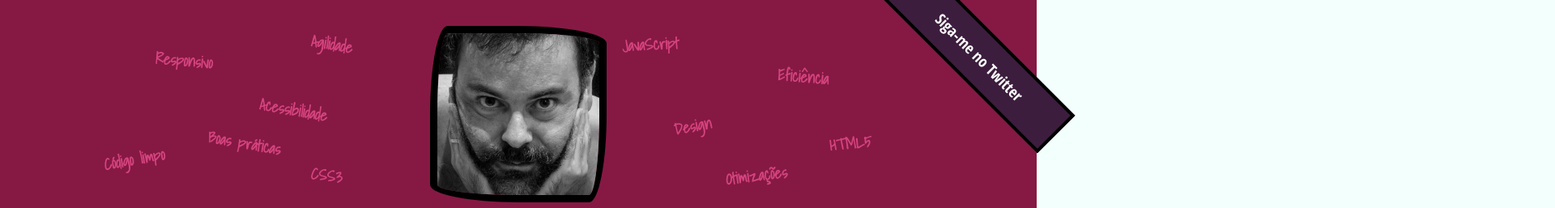
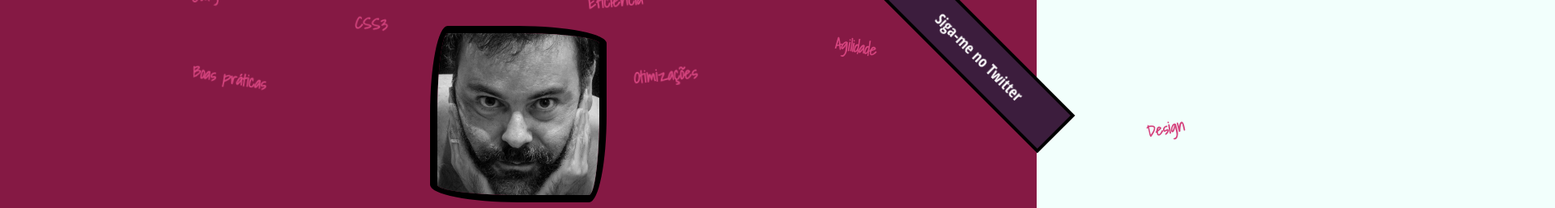
Before and after one commit to rapha1908/MeusCodigos, a plain HTML site: page CursoHTML-aula5/index.html in a window 1280 px wide. Shown: the top 257 px of the page at 81% size, 1920 px wide, since content can reach past the window. Drawn offline with Linux system fonts and the light colour scheme.

Commit message:
teste aplicação 3d no cabeçario com CSS

```diff
--- a/CursoHTML-aula5/css/index.css
+++ b/CursoHTML-aula5/css/index.css
@@ -132,64 +132,77 @@ header {
     font-family: "Shadows Into Light", cursive;
     font-weight: bold;
     color: #D5447E;
+ 	perspective: 60px;
+    top: 0;
+    left: 0;
+    width: 100%;
+    height: 100%;
 
 }
 .eficiencia {
-    top: 20%;
-    left: 75%;
-	transform: rotate(5deg);
+    top: 50%;
+    left: 60%;
+    transform: translate(-50%, -50%) rotate(-5deg) translateZ(4px);
 }
 
 .boas-praticas {
-    top: 40%;
+    top: 70%;
     left: 20%;
-	transform:rotate(10deg);
+    transform: translate(-50%, -50%) rotate(10deg) translateZ(1px);
 }
 
 .codigo-limpo {
     top: 45%;
-    left: 10%;
-	transform:rotate(-10deg);
+    left: 25%;
+    transform: translate(-50%, -50%) rotate(-10deg) translateZ(2px);
 }
 
 .css3 {
-    top: 50%;
-    left: 30%;
-	transform:rotate(8deg);
+    top: 55%;
+    left: 35%;
+    transform: translate(-50%, -50%) rotate(5deg) translateZ(2px);
 }
 
 .html5 {
-    top: 40%;
-    left: 80%;
-	transform:rotate(-5deg);
-
+    top: 30%;
+    left: 65%;
+    transform: translate(-50%, -50%) rotate(10deg) translateZ(2px);
 }
 
 .javascript {
-    top: 10%;
+    top: 15%;
     left: 60%;
-	transform:rotate(-3deg);
-
+    transform: translate(-50%, -50%) rotate(-5deg) translateZ(1px);
 }
 
 .acessibilidade {
     top: 30%;
-    left: 25%;
-	transform:rotate(10deg);
-
+    left: 35%;
+    transform: translate(-50%, -50%) rotate(-5deg) translateZ(3px);
 }
 
 .responsivo {
-    top: 15%;
-    left: 15%;
-	transform:rotate(5deg);
-
+    top: 40%;
+    left: 40%;
+    transform: translate(-50%, -50%) rotate(10deg) translateZ(3px);
 }
 
 .otimizacoes {
-    top: 50%;
-    left: 70%;
-	transform:rotate(-7deg);
+    top: 70%;
+    left: 65%;
+    transform: translate(-50%, -50%) rotate(-5deg) translateZ(2px);
+}
+
+.agilidade {
+    top: 75%;
+    left: 35%;
+    transform: translate(-50%, -50%) rotate(5deg) translateZ(1px);
+}
+
+.design {
+    top: 40%;
+    left: 60%;
+    transform: translate(-50%, -50%) rotate(10deg) translateZ(2px);
 }
 .banner{
 	transform-origin: 0 0;
--- a/CursoHTML-aula5/index.html
+++ b/CursoHTML-aula5/index.html
@@ -16,7 +16,7 @@
         <img class="foto-home" src="imagens/eu.jpg" alt="Foto de João da Silva">
         <h1>João da Silva</h1>
         <p class="subtitulo-principal">Desenvolvedor web</p>
-        <ul>
+        <ul class="palavra-home">
             <li class="palavra-home eficiencia">Eficiência</li>
             <li class="palavra-home boas-praticas">Boas práticas</li>
             <li class="palavra-home codigo-limpo">Código limpo</li>
```
